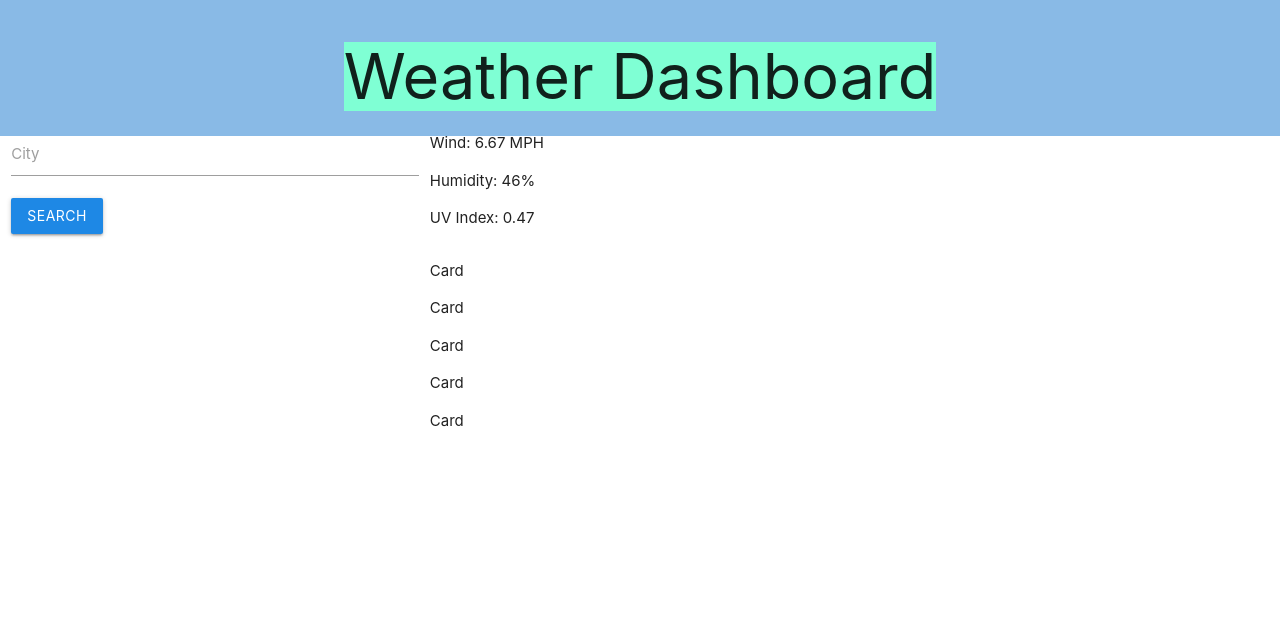
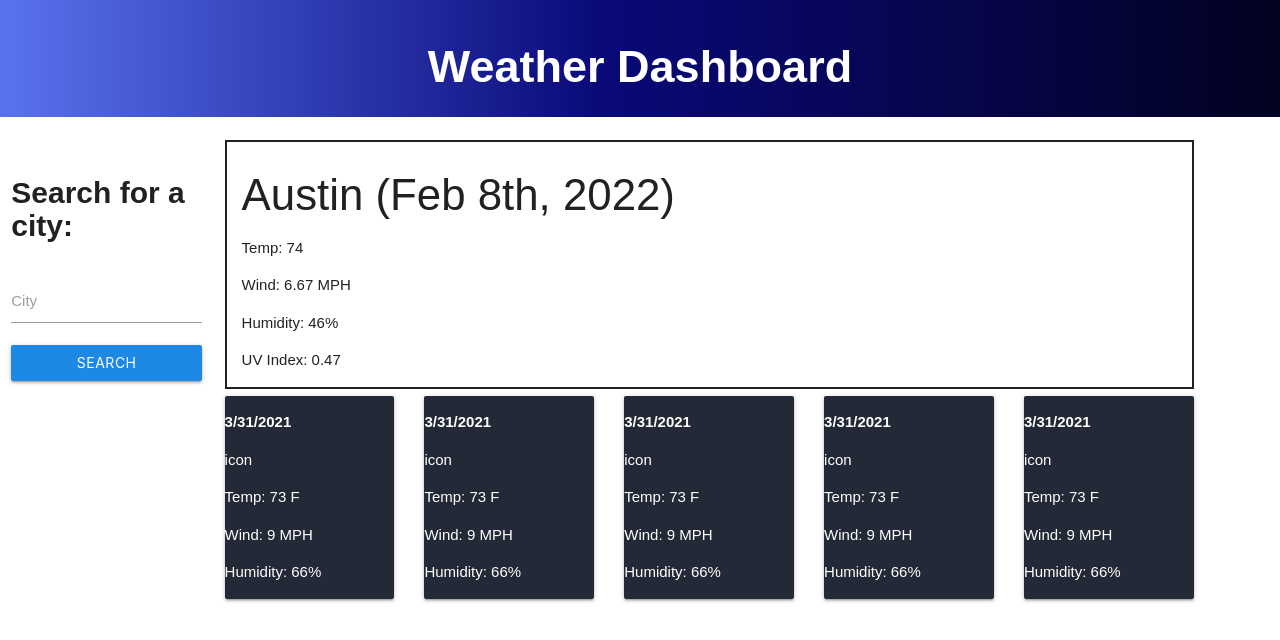
Before and after one commit to jorddo/weather-dashboard, a plain HTML site: page index.html in a window 1280 px wide. Drawn offline with nearby package versions, Linux system fonts and the light colour scheme.

Commit message:
adding changes to styling

```diff
--- a/css/style.css
+++ b/css/style.css
@@ -1,15 +1,36 @@
-.title {
-  text-align: center;
-  background-color: aquamarine;
+* {
+  font-family: Arial, Helvetica, sans-serif;
 }
 
 header {
   position: fixed;
-  background-color: rgb(137, 186, 230);
+  background: linear-gradient(
+    90deg,
+    rgba(89, 115, 238, 1) 0%,
+    rgba(9, 9, 121, 1) 47%,
+    rgba(2, 2, 33, 1) 100%
+  );
   left: 0;
   display: flex;
   width: 100%;
   justify-content: center;
+}
+
+.title {
+  text-align: center;
+  color: white;
+  font-size: 3rem;
+  font-weight: bold;
+}
+
+.search-txt {
+  font-size: 2rem;
+  font-weight: bold;
+}
+
+.search-btn {
+  margin-top: 0.5rem;
+  width: 100%;
 }
 
 form {
@@ -18,25 +39,37 @@ form {
   border-radius: 0.5rem;
 }
 
-.search-btn {
-  margin-top: 0.5rem;
-}
-
 main {
   display: flex;
   width: 100%;
-}
-
-.weather {
+  padding-top: 140px;
 }
 
 .current-section {
-  display: flex;
+  border-style: solid;
+  border-width: 2px;
+  margin-right: 5rem;
 }
 
 .current-container {
-  flex-direction: column;
+  padding-left: 1rem;
 }
 
-.current-weather {
+.card-wrapper {
+  display: grid;
+  grid-template-columns: repeat(5, 1fr);
+  grid-gap: 2rem;
+  margin-right: 5rem;
 }
+
+.text-color {
+  color: white;
+}
+
+.card-color {
+  background-color: #232936;
+}
+
+.card-date {
+  font-weight: bold;
+}
--- a/index.html
+++ b/index.html
@@ -16,10 +16,10 @@
       <h1 class="title">Weather Dashboard</h1>
     </header>
 
-    <main>
-      <aside>
+    <main class="row">
+      <aside class="col s2">
         <!-- search function -->
-        <h2>Search for a city:</h2>
+        <h2 class="search-txt">Search for a city:</h2>
         <div class="row">
           <form class="col s12">
             <div class="row">
@@ -41,11 +41,11 @@
         </div>
       </aside>
       <!-- current weather box -->
-      <section class="weather">
+      <section class="weather col s10">
         <section class="current-section">
           <div class="current-container">
             <div class="name-date">
-              <h3>Austin<span class="date"></span></h3>
+              <h3>Austin (<span class="date"></span>)</h3>
             </div>
             <div class="current-weather">
               <p>Temp: 74</p>
@@ -55,26 +55,43 @@
             </div>
           </div>
         </section>
-        <!-- 5 day weather cards -->
-        <section>
-          <p>
-            Card
-          </p>
-          <p>
-          Card
-          </p>
-          <p>
-          Card
-            <Card></Card>
-          </p>
-          <p>
-          Card
-            <Card></Card>
-          </p>
-          <p>
-          Card
-            <Card></Card>
-          </p>
+        <!-- 5 day weather cards-->
+        <section class="card-wrapper">
+          <div class="card text-color card-color">
+            <p class="card-date">3/31/2021</p>
+            <p>icon</p>
+            <p>Temp: 73 F</p>
+            <p>Wind: 9 MPH</p>
+            <p>Humidity: 66%</p>
+          </div>
+          <div class="card text-color card-color">
+            <p class="card-date">3/31/2021</p>
+            <p>icon</p>
+            <p>Temp: 73 F</p>
+            <p>Wind: 9 MPH</p>
+            <p>Humidity: 66%</p>
+          </div>
+          <div class="card text-color card-color">
+            <p class="card-date">3/31/2021</p>
+            <p>icon</p>
+            <p>Temp: 73 F</p>
+            <p>Wind: 9 MPH</p>
+            <p>Humidity: 66%</p>
+          </div>
+          <div class="card text-color card-color">
+            <p class="card-date">3/31/2021</p>
+            <p>icon</p>
+            <p>Temp: 73 F</p>
+            <p>Wind: 9 MPH</p>
+            <p>Humidity: 66%</p>
+          </div>
+          <div class="card text-color card-color">
+            <p class="card-date">3/31/2021</p>
+            <p>icon</p>
+            <p>Temp: 73 F</p>
+            <p>Wind: 9 MPH</p>
+            <p>Humidity: 66%</p>
+          </div>
         </section>
       </section>
     </main>
--- a/js/script.js
+++ b/js/script.js
@@ -1,9 +1,11 @@
 const apiKey = '5487746d0675bbfe431f4c709399c088';
 const searchCity = document.querySelector('.txt');
 const searchButton = document.querySelector('.search-btn');
+const date = document.querySelector('.date');
 const currentDate = moment().format('MMM Do, YYYY');
 
-console.log(currentDate);
+// write date to page
+date.innerHTML = currentDate;
 
 function currentWeather() {
   fetch(`https://api.openweathermap.org/data/2.5/weather?q=${searchCity.value}&appid=${apiKey}&units=imperial
```
